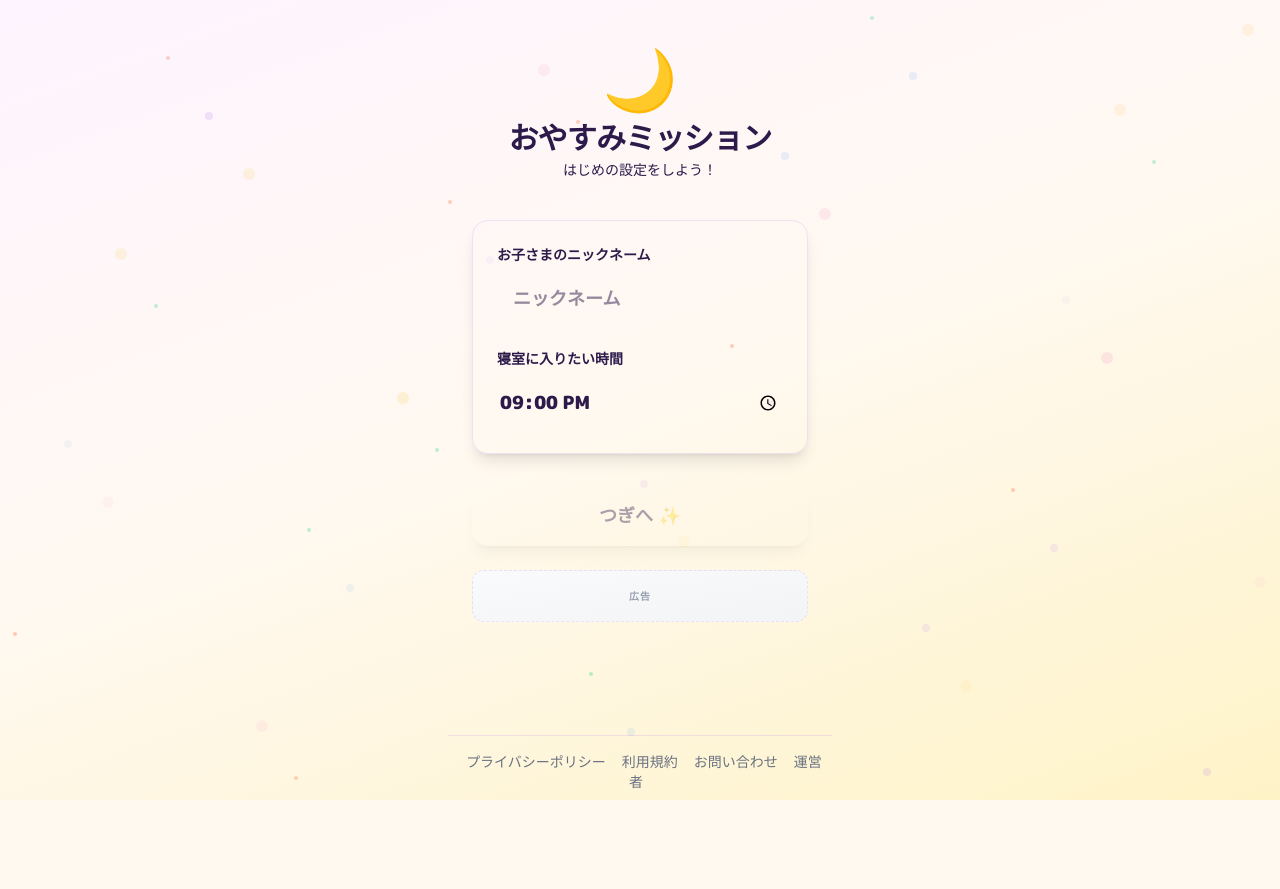
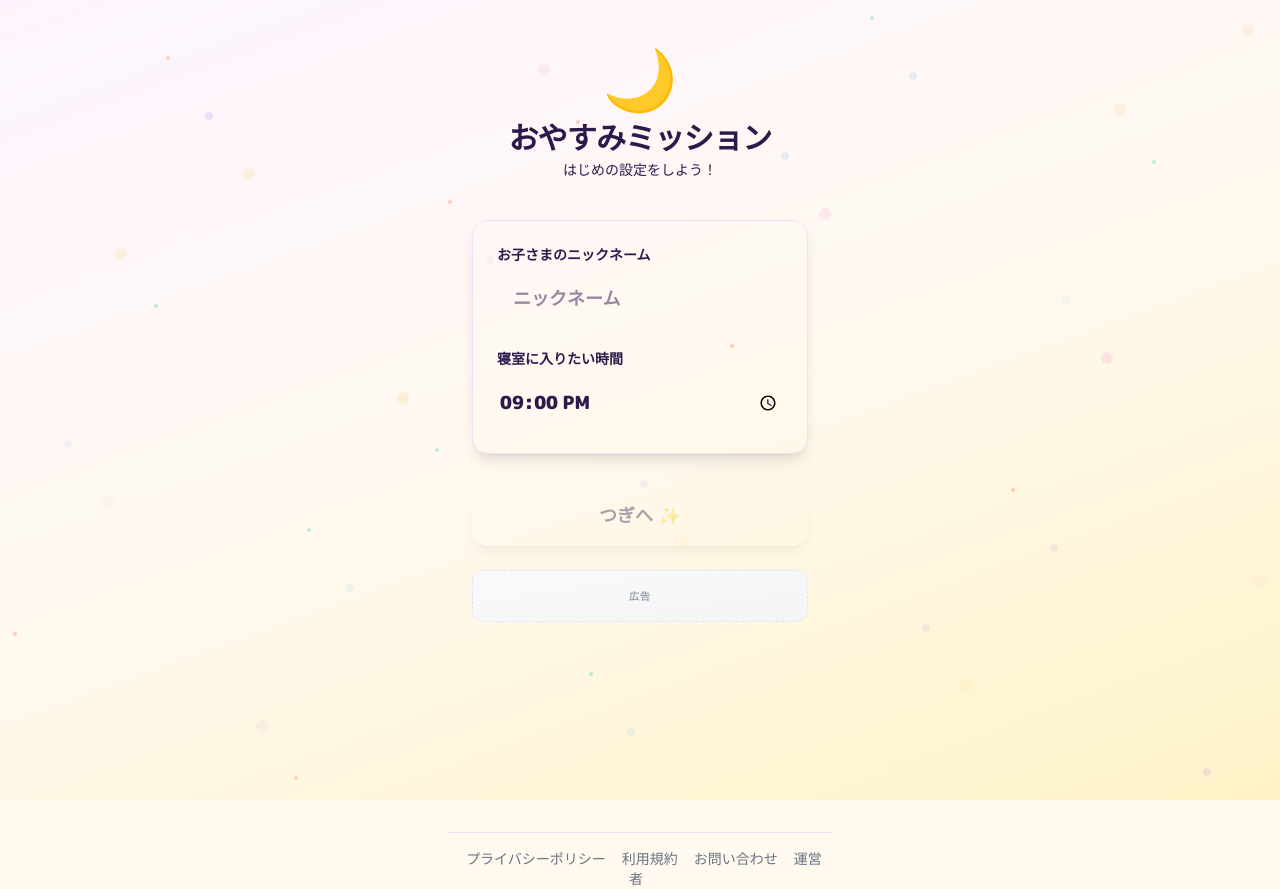
Before and after one commit to gua938646-source/gua938646-source-one_ope_shireito_0001, a React (Vite) app: page / in a window 1280 px wide. Before the commit the page ends 800 px from the top, so only its background shows below. Built offline with nearby package versions, Linux system fonts and the light colour scheme.

Commit message:
Update App.tsx

```diff
--- a/src/app/App.tsx
+++ b/src/app/App.tsx
@@ -722,7 +722,7 @@ export default function App() {
           />
         )}
 
-<footer className="absolute bottom-2 left-0 right-0 border-t pt-4 text-center text-sm text-gray-500">
+<footer className="mt-8 border-t pt-4 text-center text-sm text-gray-500">
   <a
     href="https://bread-ear.com/privacy-policy/"
     target="_blank"
```
